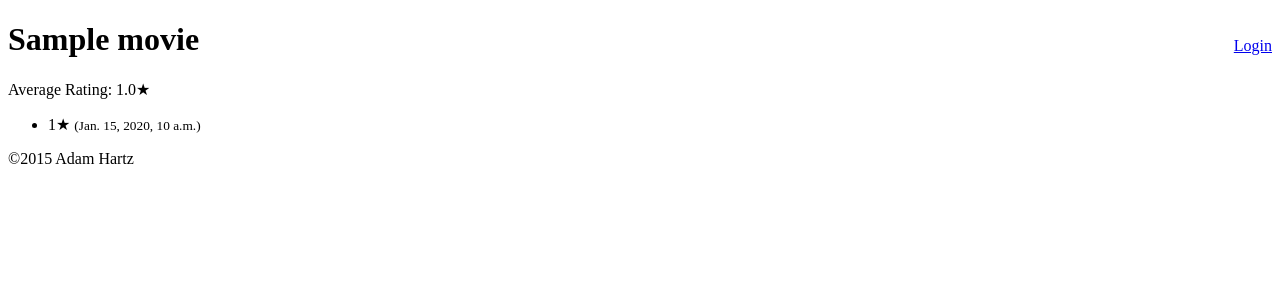
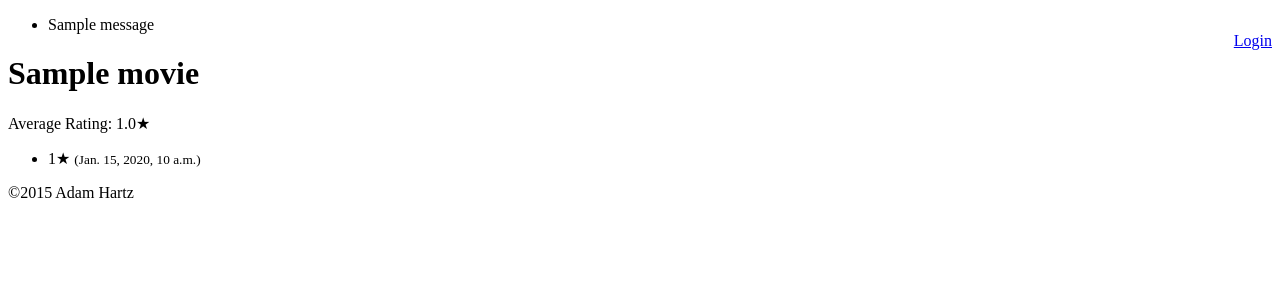
Before and after one commit to ahartz1/movieratings, a Django app: page /movies/1 in a window 1280 px wide. Shown: the top 300 px of the page. Run offline with Django 3.2, Linux system fonts and the light colour scheme; tables that the repository leaves empty hold one stand-in row (values such as "Sample post"); one stand-in notice (Sample message) is shown.

Commit message:
Add messages to base.html

```diff
--- a/movieratings/templates/base.html
+++ b/movieratings/templates/base.html
@@ -15,6 +15,14 @@
   </div>
 
   <div id="content">
+    {% if messages %}
+      <ul class="messages">
+          {% for message in messages %}
+          <li{% if message.tags %} class="{{ message.tags }}"{% endif %}
+            >{{ message }}</li>
+          {% endfor %}
+      </ul>
+  {% endif %}
     {% block content %}{% endblock %}
   </div>
 </body>
```
